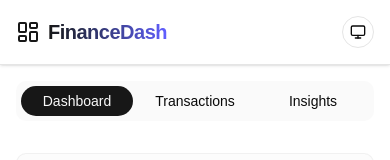
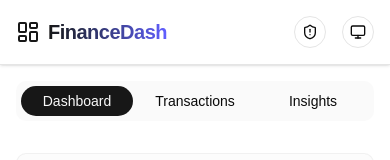
Before and after one commit to Magneto008/Finance-Dashboard, a React (Vite) app: page / in a window 390 px wide. Shown: the top 160 px of the page. Built offline with nearby package versions, Linux system fonts and the light colour scheme.

Commit message:
Bug Fix for export button

```diff
--- a/src/App.tsx
+++ b/src/App.tsx
@@ -37,6 +37,7 @@ import {
 } from "@/components/ui/dropdown-menu";
 import { useAppContext } from "@/app/context/AppContext";
 import { useTheme } from "@/app/context/ThemeContext";
+import { cn } from "@/lib/utils";
 
 const MainLayout = () => {
   const { state, dispatch } = useAppContext();
@@ -110,6 +111,35 @@ const MainLayout = () => {
               </Select>
             </div>
 
+            {/* Mobile Role Switcher */}
+            <div className="sm:hidden">
+              <DropdownMenu>
+                <DropdownMenuTrigger asChild>
+                  <Button
+                    variant="ghost"
+                    size="icon"
+                    className="size-8 rounded-full border border-border"
+                  >
+                    {state.role === "admin" ? (
+                      <ShieldAlert className="size-4" />
+                    ) : (
+                      <User className="size-4" />
+                    )}
+                  </Button>
+                </DropdownMenuTrigger>
+                <DropdownMenuContent align="end">
+                  <DropdownMenuItem onClick={() => handleSetRole("admin")}>
+                    <ShieldAlert className="size-4 mr-2" />
+                    Admin
+                  </DropdownMenuItem>
+                  <DropdownMenuItem onClick={() => handleSetRole("viewer")}>
+                    <User className="size-4 mr-2" />
+                    Viewer
+                  </DropdownMenuItem>
+                </DropdownMenuContent>
+              </DropdownMenu>
+            </div>
+
             {/* Theme Toggle */}
             <DropdownMenu>
               <DropdownMenuTrigger asChild>
@@ -177,15 +207,25 @@ const MainLayout = () => {
           </div>
 
           {/* RIGHT: Actions */}
-          <div className="flex items-center gap-2 w-full md:w-auto">
-            {activeTab === "transactions" && (
+          <div
+            className={cn(
+              "flex items-center gap-2 w-full md:w-auto",
+              activeTab === "transactions" && state.role === "viewer" && "w-full",
+            )}
+          >
+            {activeTab === "transactions" && state.role === "admin" && (
               <div className="flex-1 md:flex-none">
                 <TransactionForm />
               </div>
             )}
 
             {activeTab === "transactions" && (
-              <div className="flex-1 md:flex-none">
+              <div
+                className={cn(
+                  "flex-1 md:flex-none",
+                  state.role === "viewer" && "w-full",
+                )}
+              >
                 <DropdownMenu>
                   <DropdownMenuTrigger asChild>
                     <Button
```
